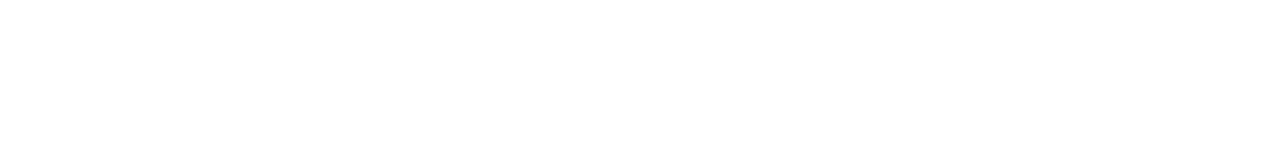
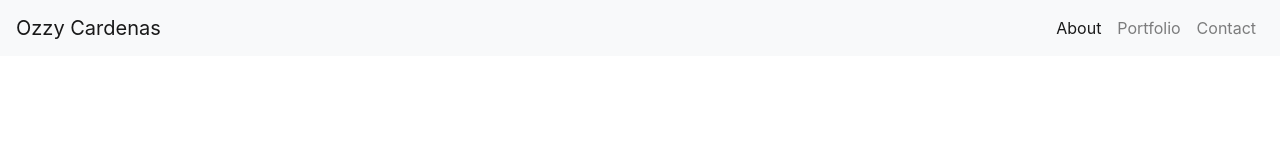
Before and after one commit to iamtheozzy/Bootstrap-Portfolio, a plain HTML site: page index.html in a window 1280 px wide. Drawn offline with nearby package versions, Linux system fonts and the light colour scheme.

Commit message:
started working on the nav bar and customizing it for assignment

```diff
--- a/index.html
+++ b/index.html
@@ -10,6 +10,27 @@
     <link rel="stylesheet" href="https://maxcdn.bootstrapcdn.com/bootstrap/4.0.0-beta.2/css/bootstrap.min.css" integrity="sha384-PsH8R72JQ3SOdhVi3uxftmaW6Vc51MKb0q5P2rRUpPvrszuE4W1povHYgTpBfshb" crossorigin="anonymous">
   </head>
   <body>
+    <!-- Navbar -->
+    <nav class="navbar navbar-expand-lg navbar-light bg-light">
+      <a class="navbar-brand" href="#">Ozzy Cardenas</a>
+      <button class="navbar-toggler" type="button" data-toggle="collapse" data-target="#navbarSupportedContent" aria-controls="navbarSupportedContent" aria-expanded="false" aria-label="Toggle navigation">
+        <span class="navbar-toggler-icon"></span>
+      </button>
+
+      <div class="collapse navbar-collapse" id="navbarSupportedContent">
+        <ul class="navbar-nav ml-auto">
+          <li class="nav-item active">
+            <a class="nav-link" href="index.html">About <span class="sr-only">(current)</span></a>
+          </li>
+          <li class="nav-item">
+            <a class="nav-link" href="portfolio.html">Portfolio</a>
+          </li>
+          <li class="nav-item">
+            <a class="nav-link" href="contact.html">Contact</a>
+          </li>
+        </ul>
+      </div>
+    </nav>
 
     <div class="container">
 
```
Also changed, not shown: assets/style.css (added).
